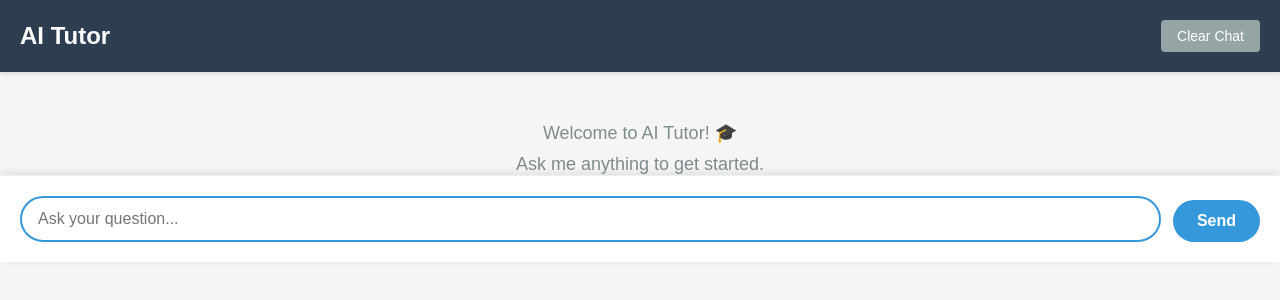
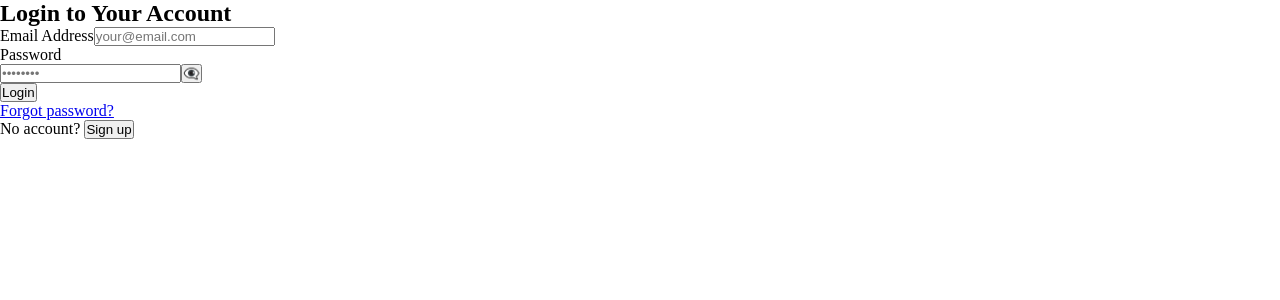
Before and after one commit to AtharvMixraw/ai-tutor, a React app: page / in a window 1280 px wide. Shown: the top 300 px of the page. Built offline with nearby package versions, Linux system fonts and the light colour scheme; no server answers; the HTML template or start-up script is replaced by a standard one.

Commit message:
firebase authentication done

```diff
--- a/src/App.jsx
+++ b/src/App.jsx
@@ -3,23 +3,41 @@ import Header from './components/Header';
 import ChatContainer from './components/ChatContainer';
 import InputArea from './components/InputArea';
 import LoaderScreen from './components/LoaderScreen';
+import LoginForm from './components/auth/LoginForm';
+import SignupForm from './components/auth/SignUpForm';
+
 import { sendMessageToAI } from './services/aiService';
+import { onAuthChange, saveChat, loadChat, logout } from './services/authService';
+
 import './App.css';
 
 const App = () => {
     const [messages, setMessages] = useState([]);
     const [isLoading, setIsLoading] = useState(false);
-    const [isInitializing, setIsInitializing] = useState(true); // New state for initial load
+    const [isInitializing, setIsInitializing] = useState(true);
+    const [user, setUser] = useState(null);
+    const [showSignup, setShowSignup] = useState(false);
 
     const inputRef = useRef(null);
 
     useEffect(() => {
-        // Simulate app initialization (replace with actual setup if needed)
         const timer = setTimeout(() => {
             setIsInitializing(false);
-        }, 3000); // 3-second splash screen
+        }, 2000);
+        return () => clearTimeout(timer);
+    }, []);
 
-        return () => clearTimeout(timer);
+    useEffect(() => {
+        // Listen for login/logout
+        onAuthChange(async (u) => {
+            setUser(u);
+            if (u) {
+                const chatHistory = await loadChat(u.uid);
+                setMessages(chatHistory || []);
+            } else {
+                setMessages([]);
+            }
+        });
     }, []);
 
     const handleSendMessage = async (input) => {
@@ -32,7 +50,12 @@ const App = () => {
             timestamp: new Date()
         };
 
-        setMessages(prev => [...prev, userMessage]);
+        setMessages(prev => {
+            const updated = [...prev, userMessage];
+            if (user) saveChat(user.uid, updated);
+            return updated;
+        });
+
         setIsLoading(true);
 
         try {
@@ -45,7 +68,11 @@ const App = () => {
                 timestamp: new Date()
             };
 
-            setMessages(prev => [...prev, aiMessage]);
+            setMessages(prev => {
+                const updated = [...prev, aiMessage];
+                if (user) saveChat(user.uid, updated);
+                return updated;
+            });
         } catch (err) {
             console.error(err);
             const errorMessage = {
@@ -65,6 +92,7 @@ const App = () => {
         if (window.confirm('Clear chat history?')) {
             setMessages([]);
             setIsLoading(false);
+            if (user) saveChat(user.uid, []);
             inputRef.current?.clear();
             setTimeout(() => inputRef.current?.focus(), 50);
         }
@@ -75,23 +103,40 @@ const App = () => {
             console.log('Message copied to clipboard');
         });
     };
-    console.log("Current loading state:", isLoading);
+
+    if (isInitializing) {
+        return <LoaderScreen message="Initializing App..." />;
+    }
+
+    if (!user) {
+        return (
+            <div className="auth-wrapper">
+                {showSignup ? (
+                    <>
+                        <SignupForm onSuccess={() => setShowSignup(false)} />
+                        <p>Already have an account? <button onClick={() => setShowSignup(false)}>Login</button></p>
+                    </>
+                ) : (
+                    <>
+                        <LoginForm onSuccess={() => {}} />
+                        <p>No account? <button onClick={() => setShowSignup(true)}>Sign up</button></p>
+                    </>
+                )}
+            </div>
+        );
+    }
+
     return (
         <div className="app">
-            {isInitializing && <LoaderScreen message="Initializing App..." />}
-
-            {!isInitializing && (
-                <>
             <Header onClearChat={clearChat} hasMessages={messages.length > 0} />
-                    <ChatContainer messages={messages} isLoading={isLoading} onCopyMessage={copyMessage}/>
+            <button onClick={logout} className="logout-btn">Logout</button>
+            <ChatContainer messages={messages} isLoading={isLoading} onCopyMessage={copyMessage} />
             <InputArea
                 ref={inputRef}
                 onSendMessage={handleSendMessage}
                 isLoading={isLoading}
                 hasMessages={messages.length > 0}
             />
-                </>
-            )}
         </div>
     );
 };
--- /dev/null
+++ b/src/components/auth/LoginForm.jsx
@@ -0,0 +1,127 @@
+import React, { useState } from 'react';
+import { login } from '../../services/authService';
+
+const LoginForm = ({ onSuccess }) => {
+  const [email, setEmail] = useState('');
+  const [password, setPassword] = useState('');
+  const [error, setError] = useState('');
+  const [isLoading, setIsLoading] = useState(false);
+  const [showPassword, setShowPassword] = useState(false);
+
+  const handleSubmit = async (e) => {
+    e.preventDefault();
+    setError(''); // Clear previous errors
+
+    if (!email || !password) {
+      setError('Please fill in all fields');
+      return;
+    }
+
+    try {
+      setIsLoading(true);
+      await login(email, password);
+      onSuccess();
+    } catch (err) {
+      // Handle specific Firebase errors
+      switch (err.code) {
+        case 'auth/invalid-email':
+          setError('Invalid email address');
+          break;
+        case 'auth/user-disabled':
+          setError('Account disabled');
+          break;
+        case 'auth/user-not-found':
+        case 'auth/wrong-password':
+          setError('Invalid email or password');
+          break;
+        case 'auth/too-many-requests':
+          setError('Too many attempts. Try again later');
+          break;
+        default:
+          setError('Login failed. Please try again.');
+      }
+    } finally {
+      setIsLoading(false);
+    }
+  };
+
+  const togglePasswordVisibility = () => {
+    setShowPassword(!showPassword);
+  };
+
+  return (
+    <form onSubmit={handleSubmit} className="auth-form">
+      <h2>Login to Your Account</h2>
+
+      {error && (
+        <div className="error-message">
+          <span role="alert">{error}</span>
+        </div>
+      )}
+
+      <div className="form-group">
+        <label htmlFor="login-email">Email Address</label>
+        <input
+          type="email"
+          id="login-email"
+          placeholder="your@email.com"
+          value={email}
+          onChange={(e) => setEmail(e.target.value)}
+          required
+          autoComplete="username"
+          className="form-input"
+        />
+      </div>
+
+      <div className="form-group">
+        <label htmlFor="login-password">Password</label>
+        <div className="password-input-wrapper">
+          <input
+            type={showPassword ? 'text' : 'password'}
+            id="login-password"
+            placeholder="••••••••"
+            value={password}
+            onChange={(e) => setPassword(e.target.value)}
+            required
+            minLength="6"
+            autoComplete="current-password"
+            className="form-input"
+          />
+          <button
+            type="button"
+            onClick={togglePasswordVisibility}
+            className="password-toggle"
+            aria-label={showPassword ? 'Hide password' : 'Show password'}
+          >
+            {showPassword ? '👁️' : '👁️‍🗨️'}
+          </button>
+        </div>
+      </div>
+
+      <div className="form-actions">
+        <button
+          type="submit"
+          disabled={isLoading}
+          className="submit-button"
+        >
+          {isLoading ? (
+            <>
+              <span className="spinner" aria-hidden="true"></span>
+              Logging in...
+            </>
+          ) : (
+            'Login'
+          )}
+        </button>
+      </div>
+
+      <div className="form-footer">
+        <a href="/forgot-password" className="forgot-password">
+          Forgot password?
+        </a>
+      </div>
+    </form>
+  );
+};
+
+export default LoginForm;
--- /dev/null
+++ b/src/components/auth/SignupForm.jsx
@@ -0,0 +1,80 @@
+import React, { useState } from 'react';
+import { signup } from '../../services/authService';
+
+const SignupForm = ({ onSuccess }) => {
+  const [email, setEmail] = useState('');
+  const [password, setPassword] = useState('');
+  const [confirmPassword, setConfirmPassword] = useState('');
+  const [error, setError] = useState('');
+  const [isLoading, setIsLoading] = useState(false);
+
+  const handleSubmit = async (e) => {
+    e.preventDefault();
+
+    // Basic validation
+    if (password !== confirmPassword) {
+      setError("Passwords don't match");
+      return;
+    }
+
+    try {
+      setIsLoading(true);
+      await signup(email, password);
+      onSuccess();
+    } catch (err) {
+      setError(err.message || 'Signup failed. Please try again.');
+    } finally {
+      setIsLoading(false);
+    }
+  };
+
+  return (
+    <form onSubmit={handleSubmit}>
+      <h2>Create Account</h2>
+      {error && <p style={{color: 'red'}}>{error}</p>}
+
+      <div>
+        <label htmlFor="email">Email</label>
+        <input
+          type="email"
+          id="email"
+          placeholder="Email"
+          value={email}
+          onChange={e => setEmail(e.target.value)}
+          required
+        />
+      </div>
+
+      <div>
+        <label htmlFor="password">Password</label>
+        <input
+          type="password"
+          id="password"
+          placeholder="Password"
+          value={password}
+          onChange={e => setPassword(e.target.value)}
+          required
+          minLength="6"
+        />
+      </div>
+
+      <div>
+        <label htmlFor="confirmPassword">Confirm Password</label>
+        <input
+          type="password"
+          id="confirmPassword"
+          placeholder="Confirm Password"
+          value={confirmPassword}
+          onChange={e => setConfirmPassword(e.target.value)}
+          required
+        />
+      </div>
+
+      <button type="submit" disabled={isLoading}>
+        {isLoading ? 'Creating account...' : 'Sign Up'}
+      </button>
+    </form>
+  );
+};
+
+export default SignupForm;
--- /dev/null
+++ b/src/services/authService.js
@@ -0,0 +1,30 @@
+import { initializeApp } from 'firebase/app';
+import { getAuth, signInWithEmailAndPassword, createUserWithEmailAndPassword, signOut, onAuthStateChanged } from 'firebase/auth';
+import { getFirestore, doc, setDoc, getDoc } from 'firebase/firestore';
+
+const firebaseConfig = {
+    apiKey: "AIzaSyDA1TKOBNqYp_q-urSKKXsobVnpepVTJHY",
+    authDomain: "ai-tutor-6e9b7.firebaseapp.com",
+    projectId: "ai-tutor-6e9b7",
+    storageBucket: "ai-tutor-6e9b7.firebasestorage.app",
+    messagingSenderId: "917559890202",
+    appId: "1:917559890202:web:e9a50efd801a0f36555ca3"
+  };
+
+  const app = initializeApp(firebaseConfig);
+  const auth = getAuth(app);
+  const db = getFirestore(app);
+
+  export const signup = (email,password) => createUserWithEmailAndPassword(auth, email, password);
+  export const login  = (email,password) => signInWithEmailAndPassword(auth, email, password);
+  export const logout = () => signOut(auth);
+  export const onAuthChange = (callback) => onAuthStateChanged(auth,callback);
+
+  export const saveChat = async (uid, chats) => {
+    await setDoc(doc(db,"chats",uid), { messages: chats});
+  };
+
+  export const loadChat = async (uid) => {
+    const docSnap = await getDoc(doc(db,"chats",uid));
+    return docSnap.exists() ? docSnap.data().messages : [];
+  };
--- a/webpack.config.js
+++ b/webpack.config.js
@@ -1,5 +1,5 @@
 const path = require('path');
-
+const webpack = require('webpack');
 module.exports = {
   entry: './src/index.js',
   mode: 'development',
@@ -26,7 +26,26 @@ module.exports = {
     ]
   },
   resolve: {
-    extensions: ['.js', '.jsx']
+    extensions: ['.js', '.jsx'],
+    fallback: {
+      crypto: require.resolve('crypto-browserify'),
+      stream: require.resolve('stream-browserify'),
+      buffer: require.resolve('buffer'),
+      util: require.resolve('util'),
+      assert: require.resolve('assert/'),
+      os: require.resolve('os-browserify/browser'),
+      https: require.resolve('https-browserify'),
+      http: require.resolve('stream-http'),
+      path: require.resolve('path-browserify'),
+      zlib: require.resolve('browserify-zlib'),
+      fs: false, net: false, tls: false // not needed in renderer
+    }
   },
-  target: 'electron-renderer'
+  target: 'web',
+  plugins: [
+    new webpack.ProvidePlugin({
+      Buffer: ['buffer', 'Buffer'],
+      process: 'process/browser',
+    })
+  ]
 };
```
Also changed, not shown: main.js (+8 -4 lines), package.json (+14 -1 lines), src/utils/dateUtils.js (+20 -12 lines), 1 other file (tests, documents, lock files or other folders). Lines whose indentation alone changed are shown as unchanged.
